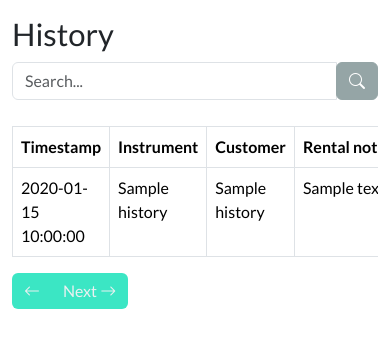
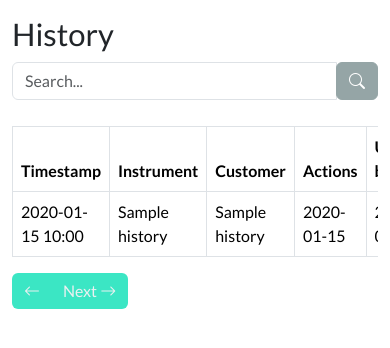
Before and after one commit to peacemaker360/rental, a Flask app: page /history in a window 390 px wide. Shown: the part 72-420 px from the top of the page. Run offline with Flask 3, Linux system fonts and the light colour scheme; a user stored in the database is signed in; tables that the repository leaves empty hold one stand-in row (values such as "Sample post"); parts of the project's set-up code (start-up, migrations or seed data) failed here and were passed over; some libraries are stand-ins or nearby versions.

Commit message:
Enhance rental history tracking by adding 'updated_by' and 'update_type' fields; improve error handling in rental operations

```diff
--- a/app/routes.py
+++ b/app/routes.py
@@ -1,7 +1,7 @@
 import os
 from flask import current_app as app
 from flask import flash, redirect, render_template, send_from_directory, url_for, request
-from flask_login import login_required
+from flask_login import login_required, current_user
 
 from app import db
 from app.models import Instrument, Customer, Rental, RentalHistory
@@ -365,7 +365,7 @@ def new_rental(instrument_id=None, customer_id=None, ):
             print(e)
             flash("Error: '{}'".format(e), 'danger')
             return redirect(url_for('rentals'))
-        history = RentalHistory(rental)
+        history = RentalHistory(rental=rental, updated_by=current_user.username, update_type='Created')
         db.session.add(history)
         db.session.commit()
         flash('Rental created successfully!', 'success')
@@ -412,7 +412,7 @@ def edit_rental(id):
             print(e)
             flash("Error: '{}'".format(e), 'danger')
             return redirect(url_for('rentals'))
-        history = RentalHistory(rental)
+        history = RentalHistory(rental, updated_by=current_user.username, update_type='Edit')
         db.session.add(history)
         db.session.commit()
         flash('Rental updated successfully!', 'success')
@@ -429,7 +429,16 @@ def edit_rental(id):
 def delete_rental(id):
     rental = Rental.query.get_or_404(id)
     db.session.delete(rental)
+    try:
+        db.session.commit()
+    except Exception as e:
+        db.session.rollback()
+        flash('Error: {}'.format(e), 'danger')
+        return redirect(url_for('rentals'))
+    history = RentalHistory(rental, updated_by=current_user.username, update_type='Delete')
+    db.session.add(history)
     db.session.commit()
+
     flash('Rental deleted successfully!', 'success')
     # Get the source page from the query parameter
     source_page = request.args.get('source', 'rentals')
@@ -444,6 +453,15 @@ def return_rental(id):
     # logic to return a rental
     rental = Rental.query.get_or_404(id)
     rental.end_rental()
+    try:
+        db.session.commit()
+    except Exception as e:
+        db.session.rollback()
+        flash('Error: {}'.format(e), 'danger')
+        return redirect(url_for('rentals'))
+
+    history = RentalHistory(rental, updated_by=current_user.username, update_type='Returned')
+    db.session.add(history)
     db.session.commit()
     flash('Rental returned successfully!', 'success')
     source_page = request.args.get('source', 'rentals')
--- a/app/templates/history.html
+++ b/app/templates/history.html
@@ -34,20 +34,26 @@
                 <th>Timestamp</th>
                 <th>Instrument</th>
                 <th>Customer</th>
-                <th>Rental note</th>
+                <th class="d-none d-sm-table-cell">Rental note</th>
+                <th>Actions</th>
+                <th>Updated by</th>
             </tr>
         </thead>
         <tbody>
             {% for entry in history %}
             <tr>
-                <td>{{ entry.timestamp }}</td>
+                <td>{{ entry.timestamp.strftime('%Y-%m-%d %H:%M') }}</td>
                 <td>{{ entry.instrument_name }}</td>
                 <td>{{ entry.customer_name }}</td>
-                <td>
+                <td class="d-none d-sm-table-cell">
                     <div class="text-truncate" style="max-width: 150px;" title="{{ entry.rental_note }}">
                         {{entry.rental_note }}
                     </div>
                 </td>
+                <td>
+                    {{ entry.update_type }}
+                </td>
+                <td>{{ entry.updated_by }}</td>
             </tr>
             {% endfor %}
         </tbody>
```
